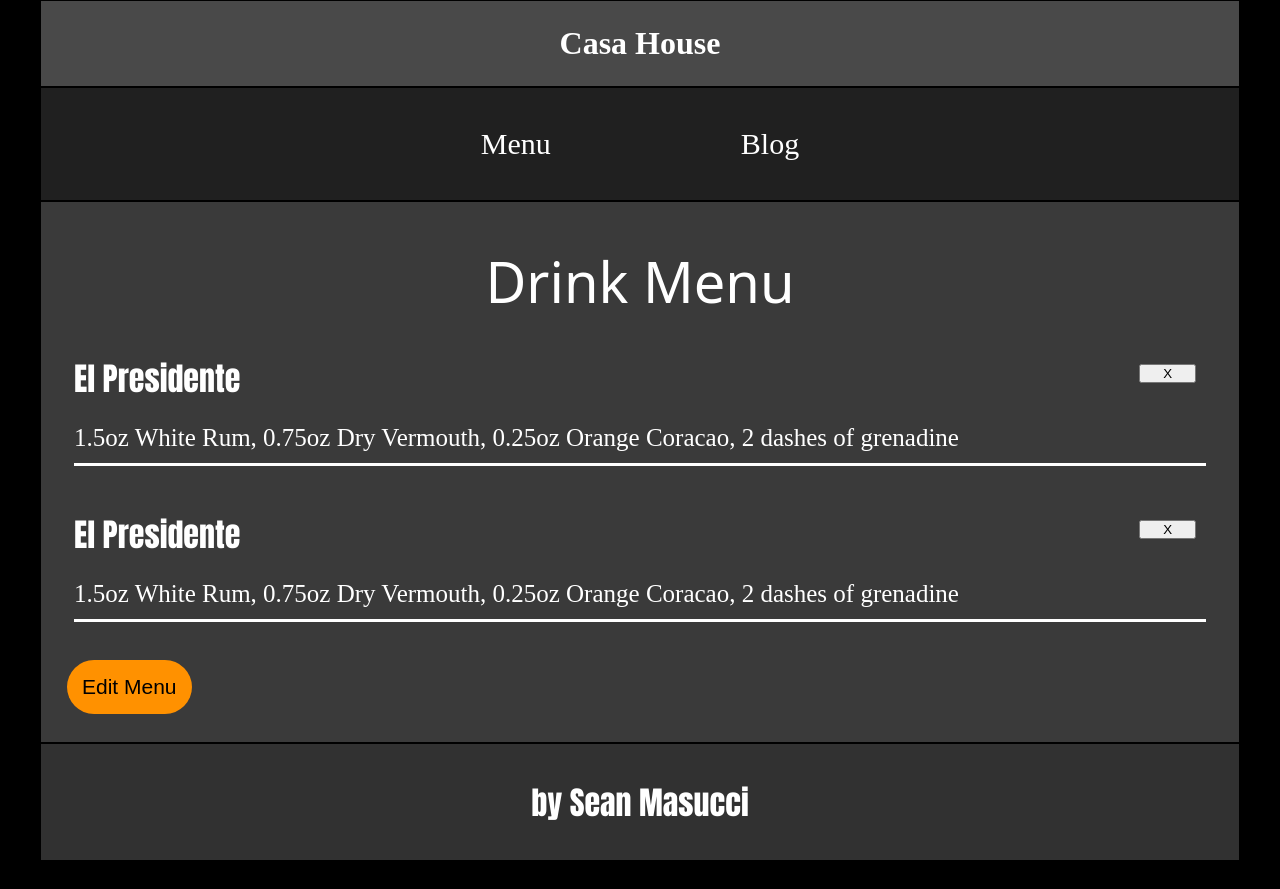
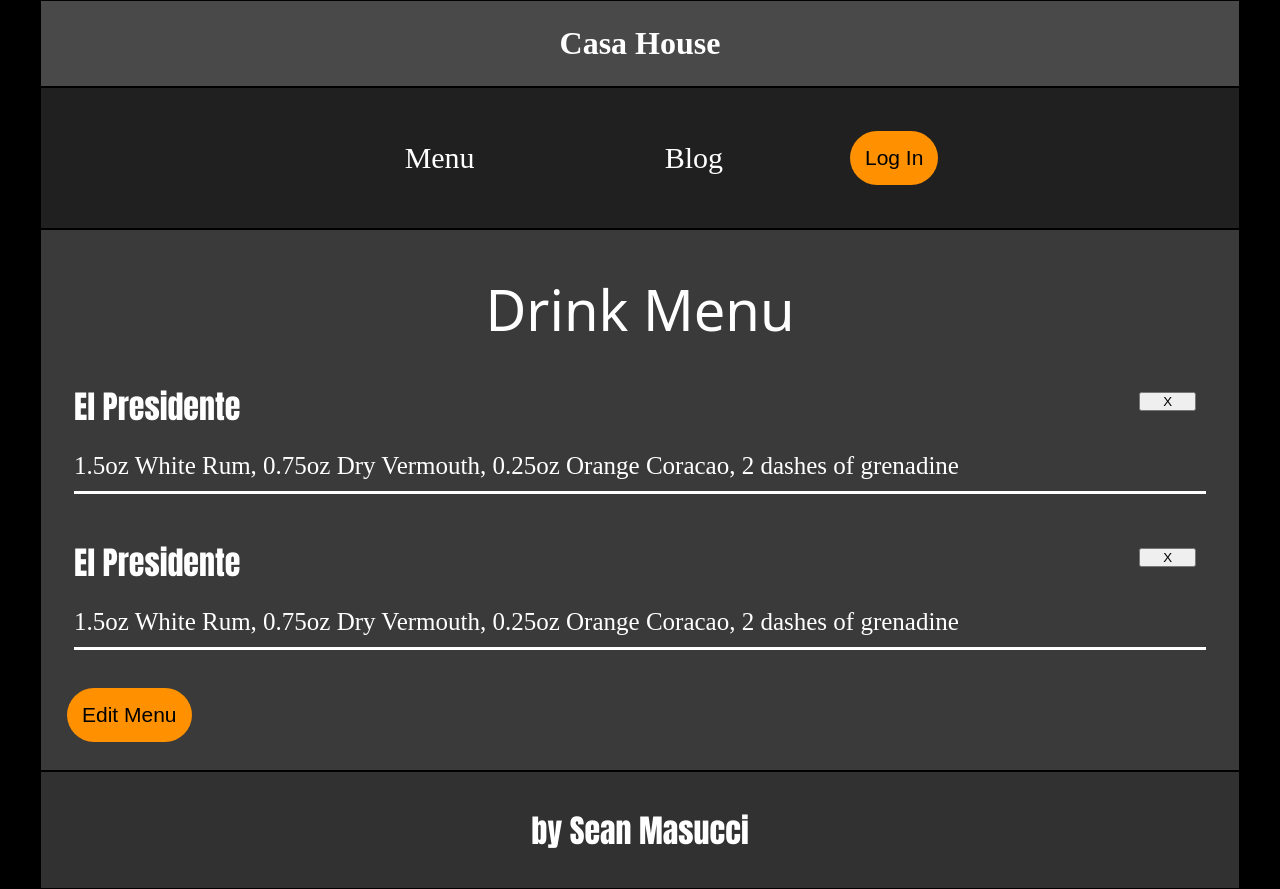
Before and after one commit to sema0539/House-website, a website: page public/main.html in a window 1280 px wide. Before the commit the page ends 861 px from the top, so only its background shows below. Drawn offline with Linux system fonts and the light colour scheme; a web font is replaced by a local one.

Commit message:
added a log in button

```diff
--- a/public/main.html
+++ b/public/main.html
@@ -20,6 +20,7 @@
                 <ul>
                     <li><a href="#home">Menu</a></li>
                     <li><a href="#blog">Blog</a></li>
+                    <li><button id="logOn" type="button" class="button button1" onclick="">Log In</button></li>
                 </ul>
             </nav>
             <main>
```
